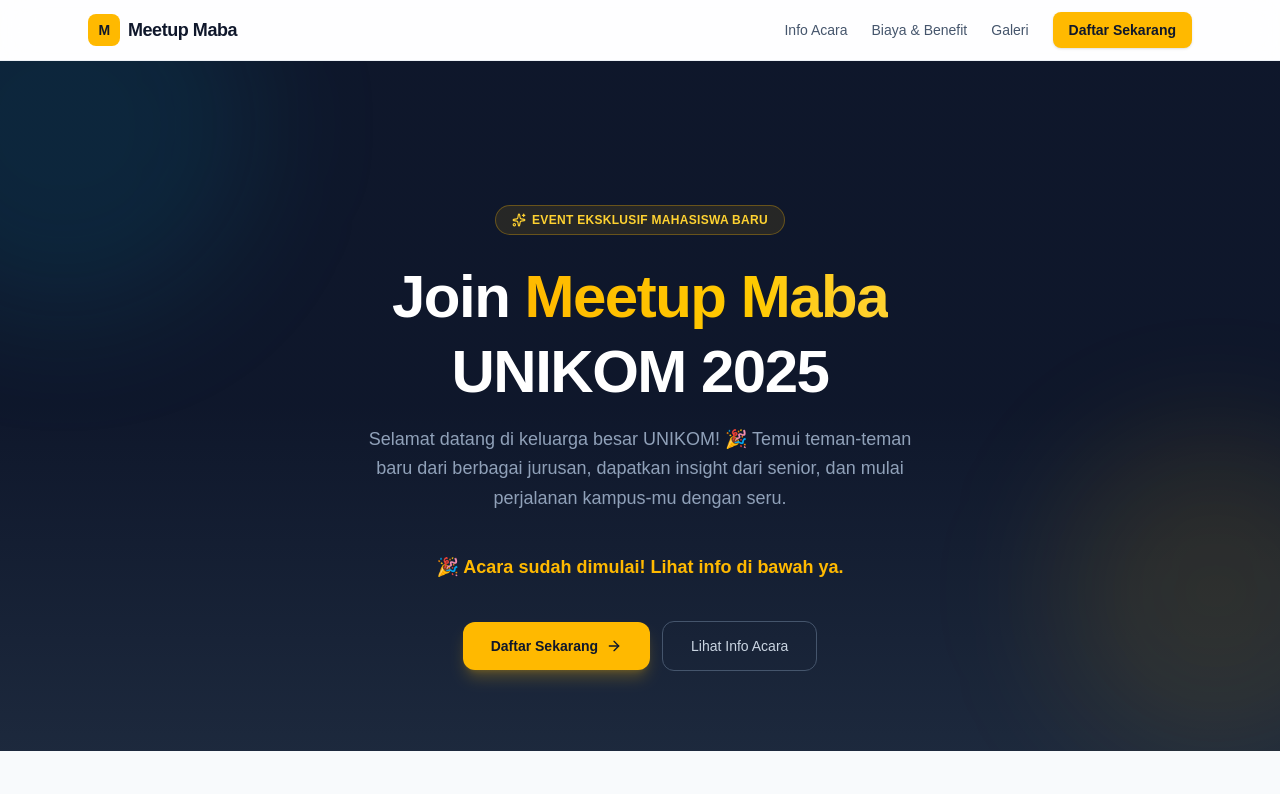
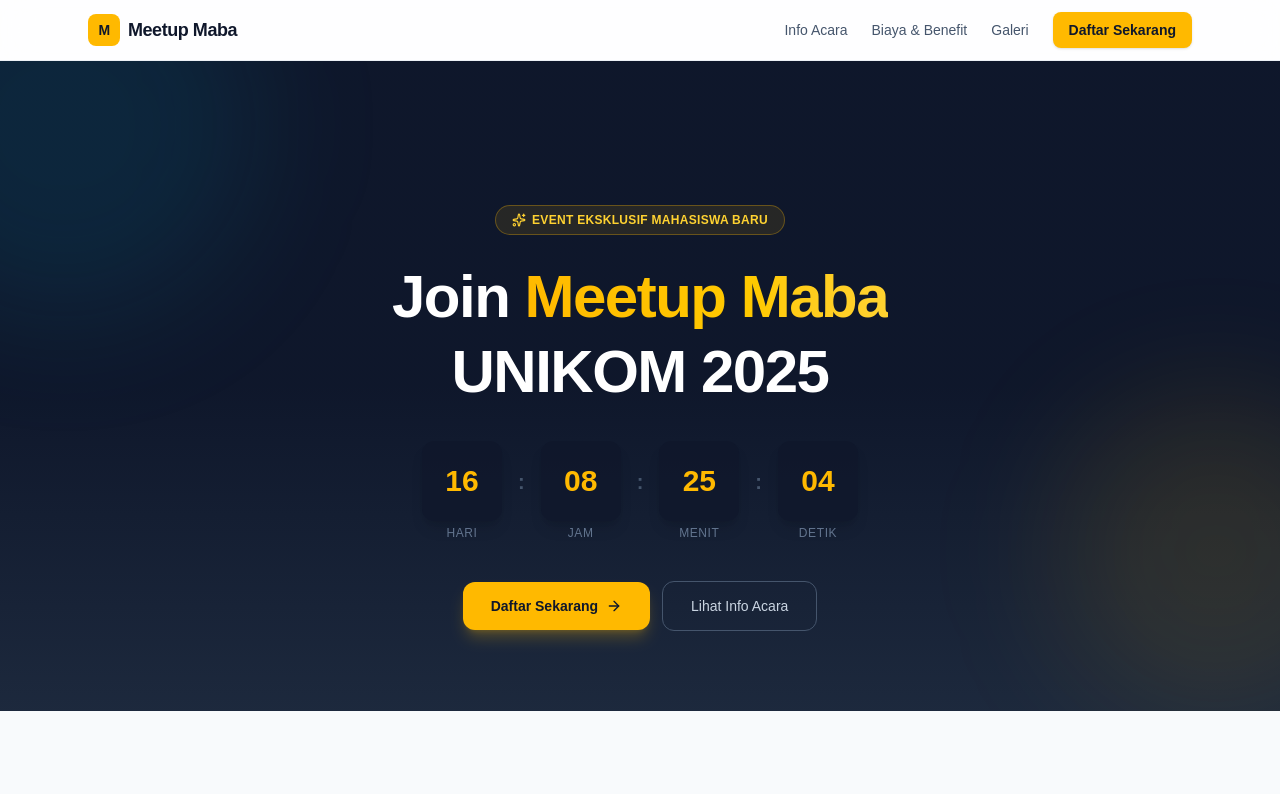
Before and after one commit to bangyazaka-hash/meet-up-maba-unikom26, a Next.js app: page / in a window 1280 px wide. Shown: the top 794 px of the page. Built offline with nearby package versions, Linux system fonts and the light colour scheme.

Commit message:
countdown timer

```diff
--- a/app/page.tsx
+++ b/app/page.tsx
@@ -5,7 +5,6 @@
   MapPin,
   Calendar,
   Clock,
-  CheckCircle,
   MessageCircle,
   Video,
   ChevronDown,
@@ -39,7 +38,7 @@
 /*  Constants                                                          */
 /* ------------------------------------------------------------------ */
 
-const EVENT_DATE = new Date('2025-09-13T08:30:00+07:00');
+const EVENT_DATE = new Date('2026-09-13T08:30:00+07:00');
 
 const BENEFITS: BenefitItem[] = [
   { icon: <Users className="h-5 w-5" />, text: 'Relasi antar jurusan se-UNIKOM' },
@@ -107,10 +106,10 @@
 function CountdownBlock({ value, label }: { value: string; label: string }) {
   return (
     <div className="flex flex-col items-center gap-1">
-      <div className="flex h-16 w-16 items-center justify-center rounded-xl bg-slate-900 text-2xl font-bold text-amber-400 shadow-lg sm:h-20 sm:w-20 sm:text-3xl">
+      <div className="flex h-16 w-16 items-center justify-center rounded-xl bg-slate-900/80 text-2xl font-bold text-amber-400 shadow-lg sm:h-20 sm:w-20 sm:text-3xl">
         {value}
       </div>
-      <span className="text-xs font-medium tracking-wide text-slate-500 uppercase sm:text-sm">
+      <span className="text-[10px] font-medium tracking-wider text-slate-500 uppercase sm:text-xs">
         {label}
       </span>
     </div>
@@ -175,7 +174,6 @@
       {/* ============================================================ */}
       <nav className="sticky top-0 z-50 border-b border-slate-200/60 bg-white/80 backdrop-blur-lg">
         <div className="mx-auto flex max-w-6xl items-center justify-between px-4 py-3 sm:px-6">
-          {/* Logo */}
           <button
             onClick={() => scrollTo('hero')}
             className="flex items-center gap-2 text-lg font-extrabold tracking-tight text-slate-900"
@@ -186,7 +184,6 @@
             Meetup Maba
           </button>
 
-          {/* Desktop links */}
           <div className="hidden items-center gap-6 md:flex">
             {[
               { label: 'Info Acara', id: 'info' },
@@ -209,7 +206,6 @@
             </button>
           </div>
 
-          {/* Mobile hamburger */}
           <button
             onClick={() => setMobileMenuOpen((prev) => !prev)}
             className="rounded-lg p-2 text-slate-600 transition-colors hover:bg-slate-100 md:hidden"
@@ -221,7 +217,6 @@
           </button>
         </div>
 
-        {/* Mobile dropdown */}
         {mobileMenuOpen && (
           <div className="border-t border-slate-100 bg-white px-4 pb-4 pt-2 md:hidden">
             {[
@@ -275,24 +270,13 @@
               <br className="hidden sm:block" /> UNIKOM 2025
             </h1>
 
-            {/* Sub-headline */}
-            <p className="mx-auto mt-4 max-w-xl text-sm leading-relaxed text-slate-400 sm:text-base lg:text-lg">
-              Selamat datang di keluarga besar UNIKOM! 🎉 Temui teman-teman baru dari
-              berbagai jurusan, dapatkan insight dari senior, dan mulai perjalanan
-              kampus-mu dengan seru.
-            </p>
-
-            {/* Countdown */}
-            <div className="mt-10">
+            {/* ✅ COUNTDOWN TIMER — menggantikan paragraf sub-headline */}
+            <div className="mt-8">
               {isEventPassed ? (
                 <p className="text-lg font-semibold text-amber-400">
                   🎉 Acara sudah dimulai! Lihat info di bawah ya.
                 </p>
               ) : (
-                <>
-                  <p className="mb-4 text-xs font-semibold tracking-widest text-slate-500 uppercase">
-                    Hitung Mundur Menuju Acara
-                  </p>
                 <div className="mx-auto flex max-w-md items-center justify-center gap-3 sm:gap-4">
                   <CountdownBlock value={padZero(timeLeft.days)} label="Hari" />
                   <span className="mt-[-18px] text-xl font-bold text-slate-600">:</span>
@@ -302,7 +286,6 @@
                   <span className="mt-[-18px] text-xl font-bold text-slate-600">:</span>
                   <CountdownBlock value={padZero(timeLeft.seconds)} label="Detik" />
                 </div>
-                </>
               )}
             </div>
 
@@ -355,7 +338,7 @@
                 />
               </div>
 
-              <div className="mt-6 rounded-xl bg-cyan-50 border border-cyan-100 p-4">
+              <div className="mt-6 rounded-xl border border-cyan-100 bg-cyan-50 p-4">
                 <p className="text-sm leading-relaxed text-cyan-800">
                   <span className="font-semibold">💡 Tips:</span> Datang 15 menit lebih
                   awal untuk registrasi on-site dan dapatkan spot duduk terbaik. Bawa
@@ -436,7 +419,6 @@
             {/* Left — Price Card */}
             <div className="lg:col-span-2">
               <div className="relative h-full overflow-hidden rounded-2xl bg-slate-900 p-6 text-white shadow-xl sm:p-8">
-                {/* Decorative circle */}
                 <div className="pointer-events-none absolute -right-8 -top-8 h-40 w-40 rounded-full bg-amber-400/15 blur-2xl" />
 
                 <p className="text-xs font-semibold tracking-widest text-slate-400 uppercase">
@@ -457,7 +439,10 @@
                     const msg = encodeURIComponent(
                       'Halo, saya ingin mendaftar Meetup Maba UNIKOM 2025!'
                     );
-                    window.open(`https://chat.whatsapp.com/DummyLinkGrupMabaUNIKOM?text=${msg}`, '_blank');
+                    window.open(
+                      `https://chat.whatsapp.com/DummyLinkGrupMabaUNIKOM?text=${msg}`,
+                      '_blank'
+                    );
                   }}
                   className="mt-6 flex w-full items-center justify-center gap-2 rounded-xl bg-amber-400 px-5 py-3 text-sm font-bold text-slate-900 shadow-lg shadow-amber-400/20 transition-all hover:bg-amber-500 hover:shadow-xl active:scale-[0.97]"
                 >
@@ -505,7 +490,6 @@
             subtitle="Sneak peek suasana venue yang bakal jadi lokasi acara kita."
           />
 
-          {/* Photo Grid */}
           <div className="grid gap-4 sm:grid-cols-2 lg:grid-cols-3">
             {GALLERY_IMAGES.map((img, i) => (
               <div
@@ -518,7 +502,6 @@
                   loading="lazy"
                   className="h-56 w-full object-cover transition-transform duration-500 group-hover:scale-105 sm:h-64"
                 />
-                {/* Hover overlay */}
                 <div className="absolute inset-0 bg-gradient-to-t from-slate-900/60 via-transparent to-transparent opacity-0 transition-opacity duration-300 group-hover:opacity-100" />
                 <p className="absolute bottom-3 left-4 right-4 text-xs font-medium text-white opacity-0 transition-opacity duration-300 group-hover:opacity-100">
                   {img.alt}
@@ -527,16 +510,15 @@
             ))}
           </div>
 
-          {/* Video Embed */}
           <div className="mt-10">
-            <div className="flex items-center gap-2 mb-4">
+            <div className="mb-4 flex items-center gap-2">
               <Video className="h-5 w-5 text-cyan-600" />
               <h3 className="text-lg font-bold text-slate-900">Video Venue</h3>
             </div>
             <div className="relative aspect-video w-full overflow-hidden rounded-2xl border border-slate-100 bg-slate-900 shadow-md">
               <iframe
                 className="absolute inset-0 h-full w-full"
-                src="https://www.youtube.com/embed/dQw4w9WgXcQ?rel=0&modestbranding=1"
+                src="https://www.youtube.com/embed//PI40LZ8Uow4?rel=0&modestbranding=1"
                 title="Video Venue Meetup Maba UNIKOM"
                 allow="accelerometer; autoplay; clipboard-write; encrypted-media; gyroscope; picture-in-picture"
                 allowFullScreen
@@ -552,7 +534,6 @@
       <footer className="border-t border-slate-200 bg-white">
         <div className="mx-auto max-w-6xl px-4 py-10 sm:px-6 sm:py-14">
           <div className="flex flex-col items-center gap-4 text-center">
-            {/* Logo */}
             <div className="flex items-center gap-2 text-lg font-extrabold tracking-tight text-slate-900">
               <span className="flex h-8 w-8 items-center justify-center rounded-lg bg-amber-400 text-sm font-black text-slate-900">
                 M
@@ -587,7 +568,7 @@
               </a>
             </div>
 
-            <div className="mt-2 border-t border-slate-100 pt-6 w-full">
+            <div className="mt-2 w-full border-t border-slate-100 pt-6">
               <p className="text-xs text-slate-400">
                 &copy; {new Date().getFullYear()} Meetup Maba UNIKOM. Made with{' '}
                 <span className="text-red-400">♥</span> for freshers.
```
Lines whose indentation alone changed are shown as unchanged.
